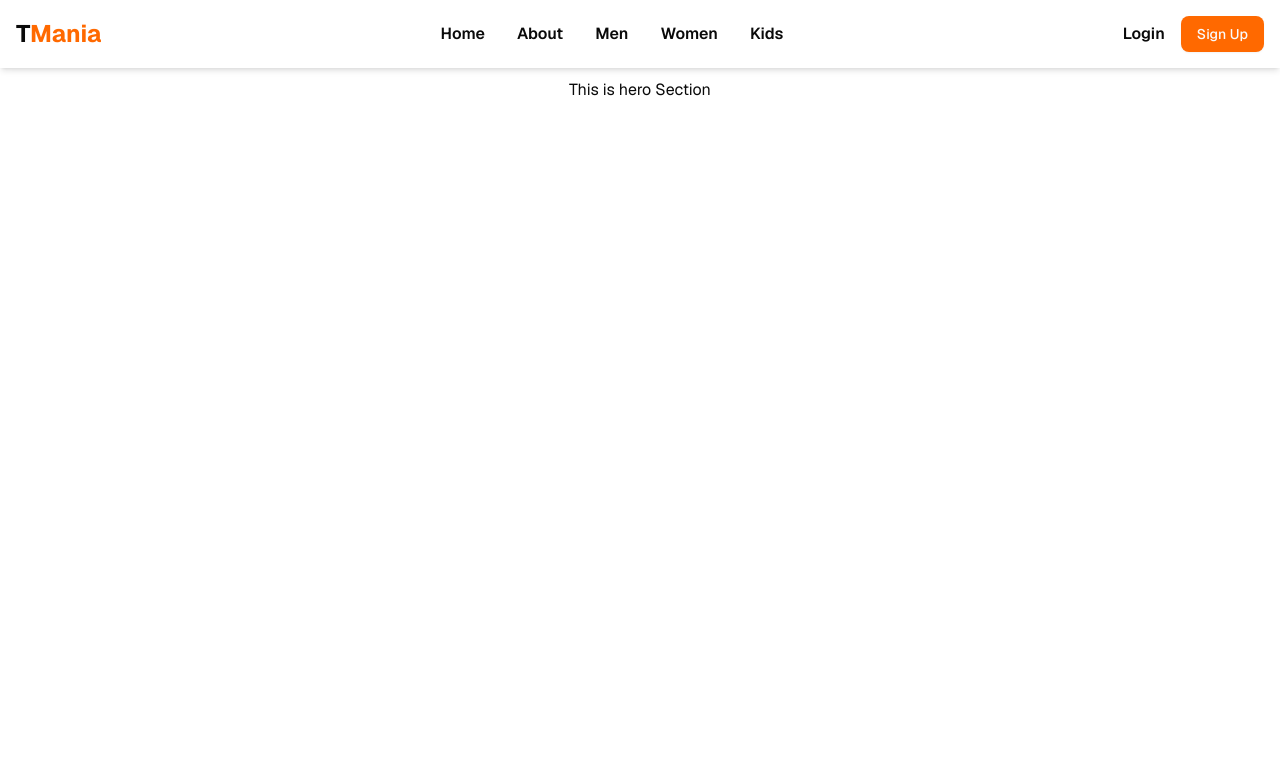
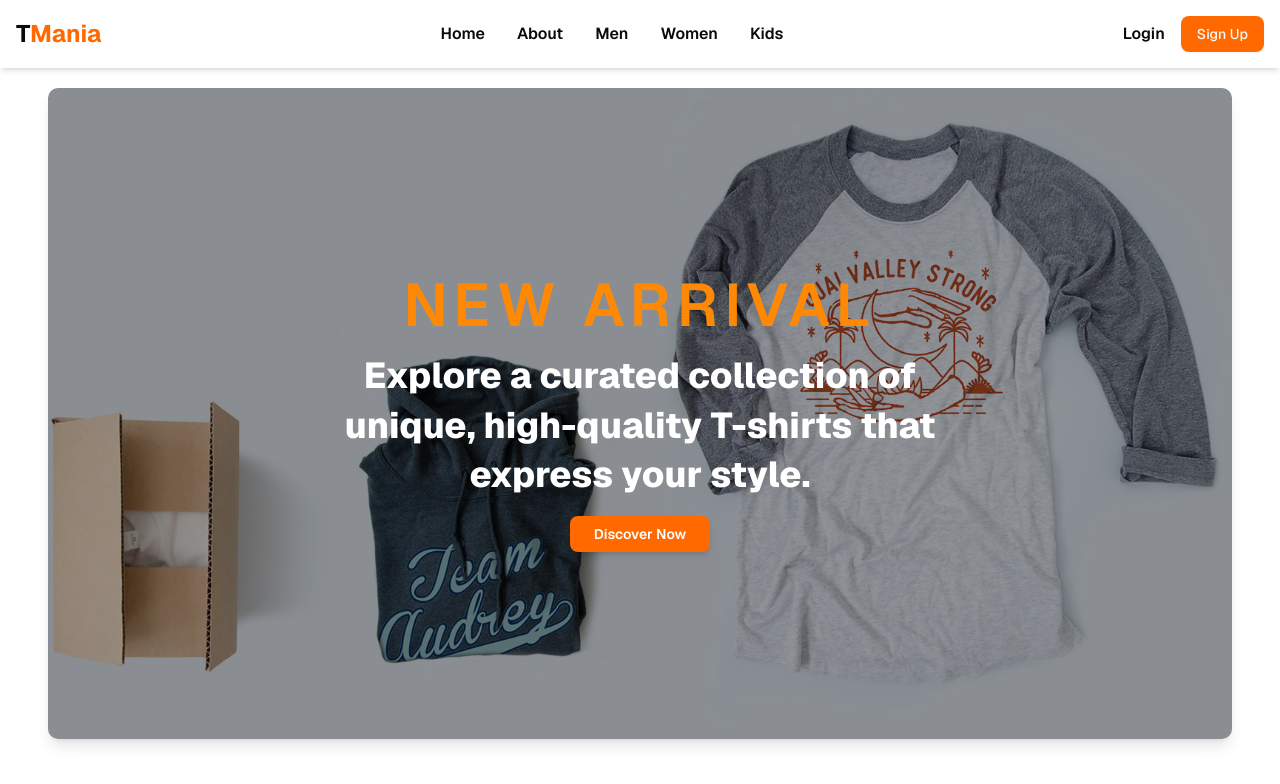
Before and after one commit to Abhya1559/e-commerce, a Next.js app: page / in a window 1280 px wide. Shown: the top 784 px of the page. Built offline with nearby package versions, Linux system fonts and the light colour scheme; no server answers.

Commit message:
completed the hero section

```diff
--- a/app/(Auth)/logout/page.tsx
+++ b/app/(Auth)/logout/page.tsx
@@ -1,10 +1,12 @@
 'use client';
 
-import { useEffect } from 'react';
+import { useEffect, useState } from 'react';
 import { useRouter } from 'next/navigation';
+import { motion } from 'framer-motion';
 
 export default function Logout() {
   const router = useRouter();
+  const [status, setStatus] = useState<'loading' | 'done'>('loading');
 
   useEffect(() => {
     const logout = async () => {
@@ -25,6 +27,8 @@ export default function Logout() {
         console.error('Logout failed', err);
       }
 
+      setStatus('done');
+
       setTimeout(() => {
         router.push('/login');
       }, 1500);
@@ -34,11 +38,14 @@ export default function Logout() {
   }, [router]);
 
   return (
-    <div className="flex flex-col items-center justify-center h-screen gap-4">
-      <h1 className="text-xl font-semibold text-orange-500">
-        Logging you out...
-      </h1>
-      <div className="w-8 h-8 border-4 border-dashed rounded-full animate-spin border-orange-500"></div>
-    </div>
+    <motion.div
+      className="h-screen flex items-center justify-center"
+      initial={{ opacity: 0 }}
+      animate={{ opacity: 1 }}
+    >
+      <h2 className="text-2xl font-semibold text-gray-700">
+        {status === 'loading' ? 'Logging out...' : 'You have been logged out'}
+      </h2>
+    </motion.div>
   );
 }
--- a/app/page.tsx
+++ b/app/page.tsx
@@ -1,9 +1,12 @@
-import Hero from '@/components/Hero';
+import LandingPage from '@/pages/LandingPage';
 
 export default function Home() {
   return (
-    <div className="font-sans grid grid-rows-[20px_1fr_20px] items-center justify-items-center min-h-screen p-8 pb-20 gap-16 sm:p-20">
-      <Hero />
+    <div className="font-sans min-h-screen grid grid-rows-[auto_1fr_auto] bg-white">
+      {/* Main Content */}
+      <main className="p-6 sm:p-12">
+        <LandingPage />
+      </main>
     </div>
   );
 }
--- a/components/Hero.tsx
+++ b/components/Hero.tsx
@@ -1,7 +1,37 @@
+import Image from 'next/image';
+import heroImage from '@/public/hero.jpg';
+import { Button } from './ui/button';
+
 export default function Hero() {
   return (
-    <div>
-      <h1>This is hero Section</h1>
+    <div className="w-full flex items-center justify-center py-10">
+      <figure className="relative w-full max-w-screen rounded-lg overflow-hidden shadow-lg">
+        <Image
+          src={heroImage}
+          alt="Hero Image"
+          className="w-full h-auto object-cover"
+          placeholder="blur"
+          priority
+        />
+        <figcaption className="absolute inset-0 flex items-center justify-center">
+          {/* Overlay */}
+          <div className="bg-black/40 w-full h-full absolute" />
+
+          {/* Text Content */}
+          <div className="relative z-10 px-6 text-left flex flex-col items-center justify-center gap-4">
+            <h1 className="text-orange-400 text-6xl uppercase tracking-widest font-semibold">
+              New Arrival
+            </h1>
+            <p className="text-3xl text-center md:text-4xl font-extrabold text-white max-w-2xl leading-snug">
+              Explore a curated collection of unique, high-quality T-shirts that
+              express your style.
+            </p>
+            <Button className="bg-orange-500 hover:bg-orange-600 cursor-pointer text-white font-semibold px-6 py-3 rounded-md shadow-md transition duration-300">
+              Discover Now
+            </Button>
+          </div>
+        </figcaption>
+      </figure>
     </div>
   );
 }
--- /dev/null
+++ b/constants/index.ts
@@ -0,0 +1 @@
+export const bodyElement = [];
--- a/package.json
+++ b/package.json
@@ -18,6 +18,7 @@
     "clsx": "^2.1.1",
     "cookie": "^1.0.2",
     "date-fns": "^4.1.0",
+    "framer-motion": "^12.23.7",
     "jsonwebtoken": "^9.0.2",
     "lucide-react": "^0.525.0",
     "next": "15.4.1",
--- /dev/null
+++ b/pages/LandingPage.tsx
@@ -0,0 +1,9 @@
+import Hero from '@/components/Hero';
+
+export default function LandingPage() {
+  return (
+    <main className="min-h-screen bg-white">
+      <Hero />
+    </main>
+  );
+}
```
Also changed, not shown: app/api/auth/status/route.ts (renamed from app/api/auth/status.ts), components/Body.tsx (added), public/hero.jpg (added), 1 other file (tests, documents, lock files or other folders).
